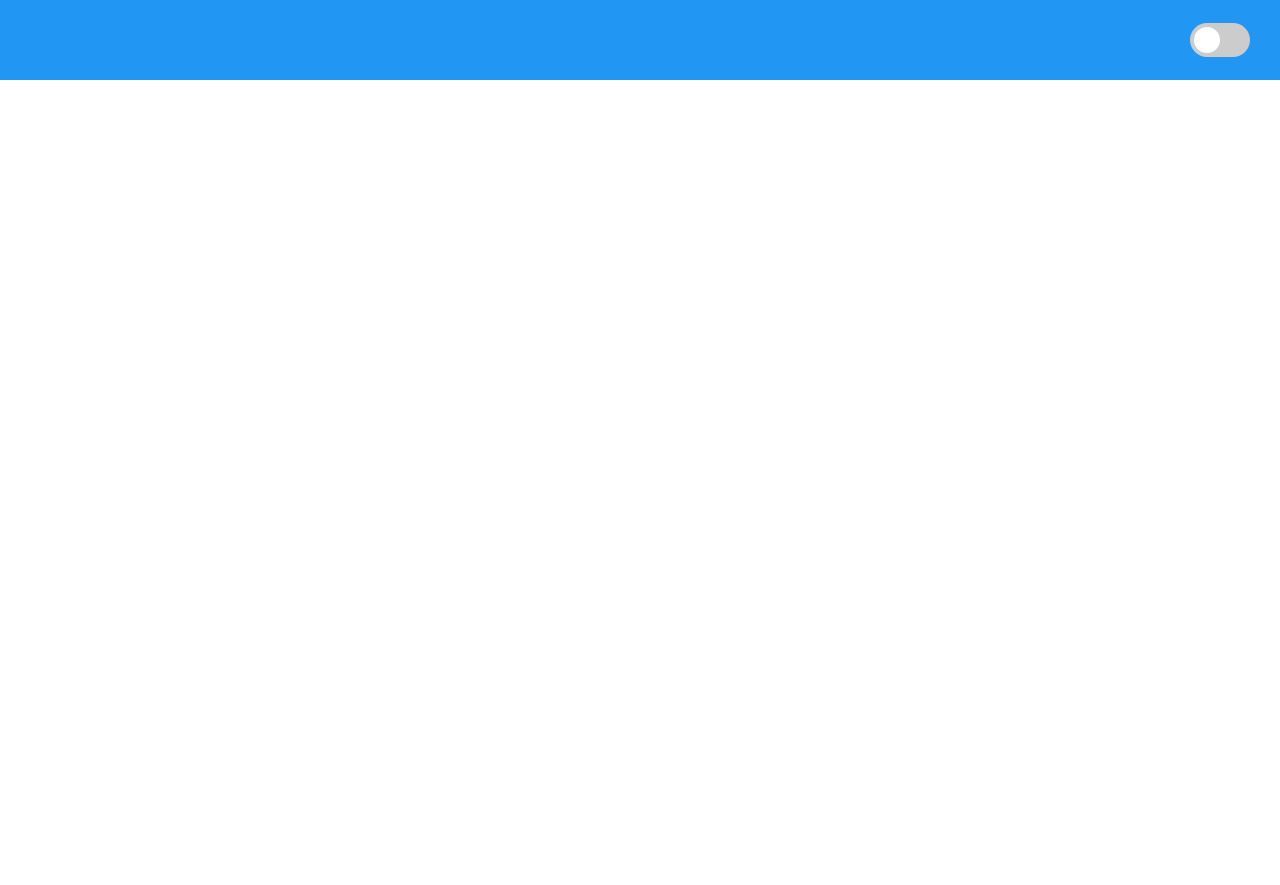
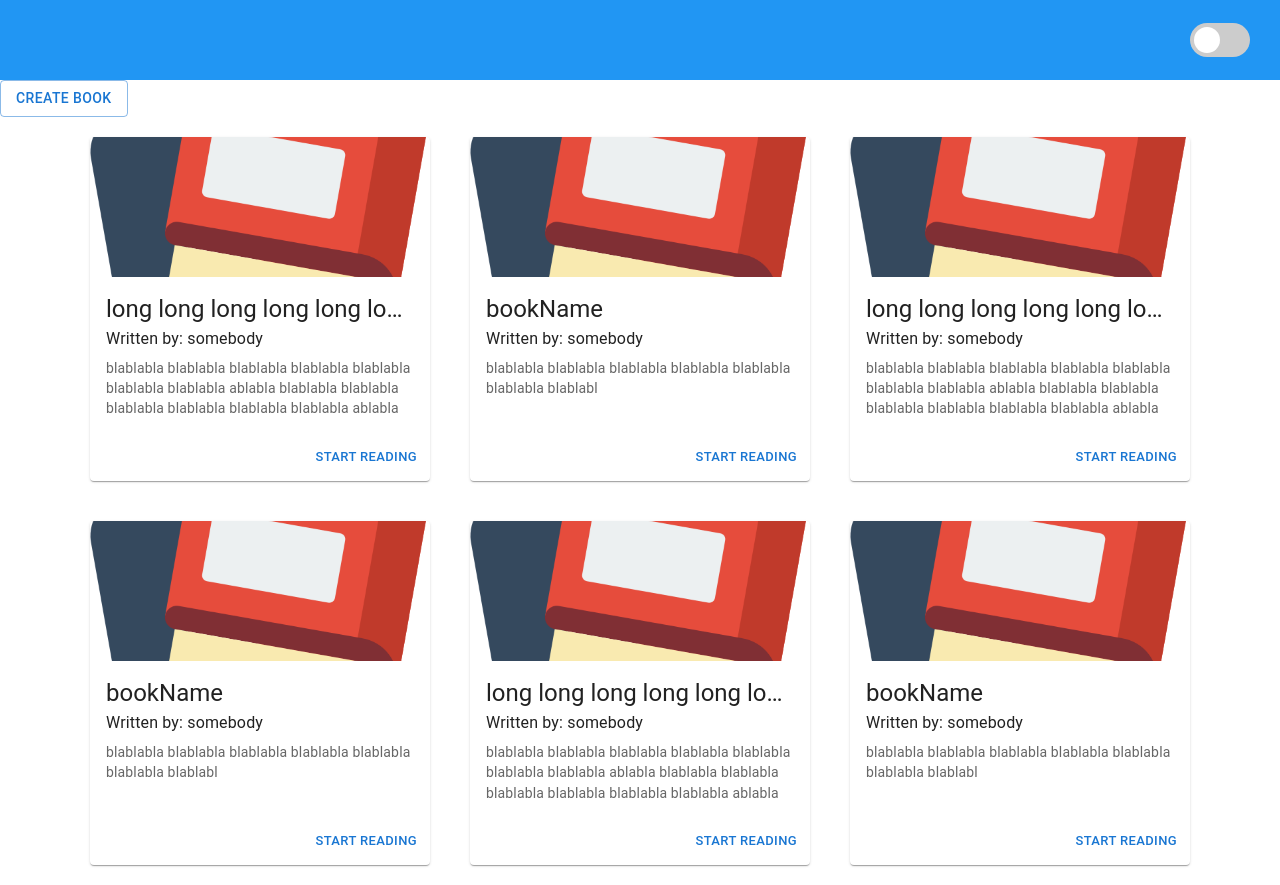
Before and after one commit to bangyanli/COMP90020-Raft-Web, a React (Create React App) app in the folder app/: page / in a window 1280 px wide. Before the commit the page ends 800 px from the top, so only its background shows below. Built offline with nearby package versions, Linux system fonts and the light colour scheme.

Commit message:
Add Homepage and a template for create book

```diff
--- a/app/package.json
+++ b/app/package.json
@@ -3,6 +3,10 @@
   "version": "0.1.0",
   "private": true,
   "dependencies": {
+    "@emotion/react": "^11.9.0",
+    "@emotion/styled": "^11.8.1",
+    "@mui/icons-material": "^5.6.2",
+    "@mui/material": "^5.6.3",
     "@testing-library/jest-dom": "^5.16.4",
     "@testing-library/react": "^13.1.1",
     "@testing-library/user-event": "^13.5.0",
--- a/app/src/App.css
+++ b/app/src/App.css
@@ -5,4 +5,5 @@
 .body-container {
   background-color: white;
   flex-grow: 1;
+  margin-top: 10vh;
 }
--- /dev/null
+++ b/app/src/components/Book/Book.jsx
@@ -0,0 +1,46 @@
+
+import Card from '@mui/material/Card';
+import CardActions from '@mui/material/CardActions';
+import CardContent from '@mui/material/CardContent';
+import CardMedia from '@mui/material/CardMedia';
+import Button from '@mui/material/Button';
+import Typography from '@mui/material/Typography';
+
+function Book(props) {
+    const {book} = props;
+    const overflowControl = {
+        overflow: "auto",
+        whiteSpace: "nowrap",
+        textOverflow: "ellipsis"
+    }
+
+
+    return(
+        <Card sx={{ width: 340, margin: "20px"}}>
+            <CardMedia
+                component="img"
+                height="140"
+                image={book.image ? book.image : "/book.png"}
+                alt={book.name}
+            />
+            <CardContent>
+                <Typography variant="h5" component="div" sx={overflowControl}>
+                    {book.name}
+                </Typography>
+                <Typography gutterBottom variant="subtitle1" sx={overflowControl}>
+                    Written by: {book.author}
+                </Typography>
+                <Typography variant="body2" color="text.secondary" sx={{overflow: "scroll", height: 60}}>
+                    {book.description}
+                </Typography>
+            </CardContent>
+            <CardActions sx={{display: "flex", alignItems: "center", justifyContent: "flex-end"}}>
+                <Button size="small" onClick={()=>{alert("open book details")}}>Start Reading</Button>
+            </CardActions>
+        </Card>
+    )
+
+
+}
+
+export default Book;
--- /dev/null
+++ b/app/src/components/CreateBook/CreateBook.jsx
@@ -0,0 +1,55 @@
+import * as React from 'react';
+import Button from '@mui/material/Button';
+import Dialog from '@mui/material/Dialog';
+// import ListItemText from '@mui/material/ListItemText';
+// import ListItem from '@mui/material/ListItem';
+// import List from '@mui/material/List';
+// import Divider from '@mui/material/Divider';
+import AppBar from '@mui/material/AppBar';
+import Toolbar from '@mui/material/Toolbar';
+import IconButton from '@mui/material/IconButton';
+import Typography from '@mui/material/Typography';
+import CloseIcon from '@mui/icons-material/Close';
+import Slide from '@mui/material/Slide';
+
+
+const Transition = React.forwardRef(function Transition(props, ref) {
+    return <Slide direction="up" ref={ref} {...props} />;
+  });
+
+function CreateBook(props) {
+    const {open, handleClose} =  props;
+
+    return(
+        <Dialog
+            fullScreen
+            open={open}
+            onClose={handleClose}
+            TransitionComponent={Transition}
+        >
+        <AppBar sx={{ position: 'relative' }}>
+            <Toolbar>
+                <IconButton
+                    edge="start"
+                    color="inherit"
+                    onClick={handleClose}
+                    aria-label="close"
+                >
+                    <CloseIcon />
+                </IconButton>
+                <Typography sx={{ ml: 2, flex: 1 }} variant="h6" component="div">
+                    Create a new Book
+                </Typography>
+                <Button autoFocus color="inherit" onClick={handleClose}>
+                    Create
+                </Button>
+            </Toolbar>
+        </AppBar>
+        <div>
+            Form Here
+        </div>
+      </Dialog>
+    )
+}
+
+export default CreateBook;
--- a/app/src/components/NavBar/NavBar.css
+++ b/app/src/components/NavBar/NavBar.css
@@ -6,6 +6,7 @@
     flex-direction: row;
     align-items: center;
     justify-content: flex-end;
+    position: fixed;
 }
 
 
--- a/app/src/pages/Homepage/Homepage.jsx
+++ b/app/src/pages/Homepage/Homepage.jsx
@@ -1,6 +1,84 @@
+import { useState } from "react";
+import Book from "../../components/Book/Book";
+import CreateBook from "../../components/CreateBook/CreateBook";
+import { Button } from "@mui/material";
+
+
+const books = [
+    {
+        boodId : 123,
+        name : "long long long long long long long long long long bookName ",
+        author : "somebody",
+        category : "fiction",
+        description : "blablabla blablabla blablabla blablabla blablabla blablabla blablabla ablabla blablabla blablabla blablabla blablabla blablabla blablabla ablabla blablabla blablabla blablabla blablabla blablabla blablabla",
+    },
+    {
+        boodId : 123,
+        name : "bookName",
+        author : "somebody",
+        category : "fiction",
+        description : "blablabla blablabla blablabla blablabla blablabla blablabla blablabl",
+    },
+    {
+        boodId : 123,
+        name : "long long long long long long long long long long bookName ",
+        author : "somebody",
+        category : "fiction",
+        description : "blablabla blablabla blablabla blablabla blablabla blablabla blablabla ablabla blablabla blablabla blablabla blablabla blablabla blablabla ablabla blablabla blablabla blablabla blablabla blablabla blablabla",
+    },
+    {
+        boodId : 123,
+        name : "bookName",
+        author : "somebody",
+        category : "fiction",
+        description : "blablabla blablabla blablabla blablabla blablabla blablabla blablabl",
+    },
+    {
+        boodId : 123,
+        name : "long long long long long long long long long long bookName ",
+        author : "somebody",
+        category : "fiction",
+        description : "blablabla blablabla blablabla blablabla blablabla blablabla blablabla ablabla blablabla blablabla blablabla blablabla blablabla blablabla ablabla blablabla blablabla blablabla blablabla blablabla blablabla",
+    },
+    {
+        boodId : 123,
+        name : "bookName",
+        author : "somebody",
+        category : "fiction",
+        description : "blablabla blablabla blablabla blablabla blablabla blablabla blablabl",
+    }
+]
+
+// Homepage should contain a list of books
 function Homepage() {
+    const [createBookOpen, setCreateBookOpen] = useState(false);
+    const handleCreateBook = () => {
+        setCreateBookOpen(true);
+    }
 
-    return(<div></div>)
+    const handleCloseCreateBook = () => {
+        setCreateBookOpen(false);
+    }
+
+    return(
+        <div>
+            <Button variant="outlined" onClick={handleCreateBook}>
+                Create Book
+            </Button>
+
+            <div className="books-container" style={{display: "flex", alignItems: "center", justifyContent: "center", flexWrap: "wrap"}}>
+                {
+                    books.map(book => {
+                        return (
+                            <Book book={book}/>
+                        )
+                    })
+                }
+            </div>
+
+            <CreateBook open={createBookOpen} handleClose={handleCloseCreateBook} />
+        </div>
+    )
 }
 
 export default Homepage;
```
Also changed, not shown: app/src/pages/BookDetail/BookDetail.jsx (added, +12 -0 lines), app/src/components/Book/Book.css (added), 1 other file (tests, documents, lock files or other folders).
